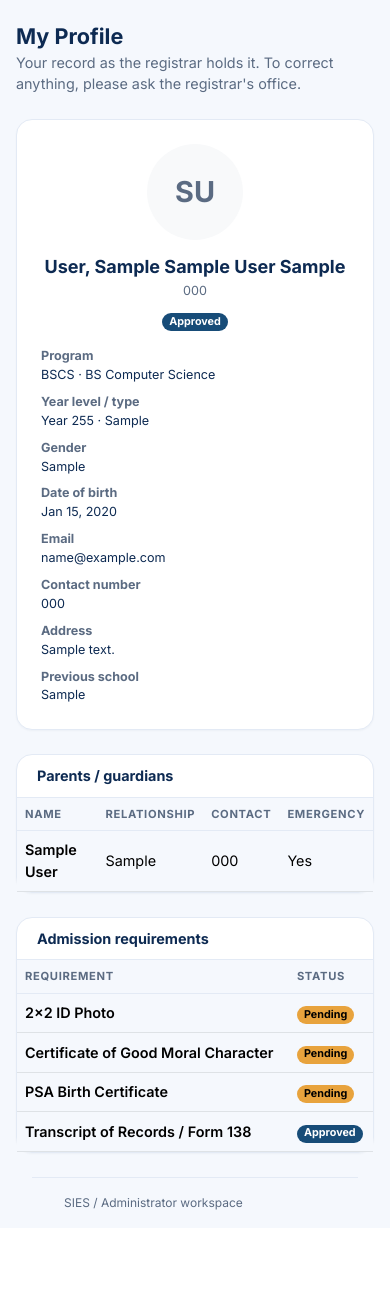
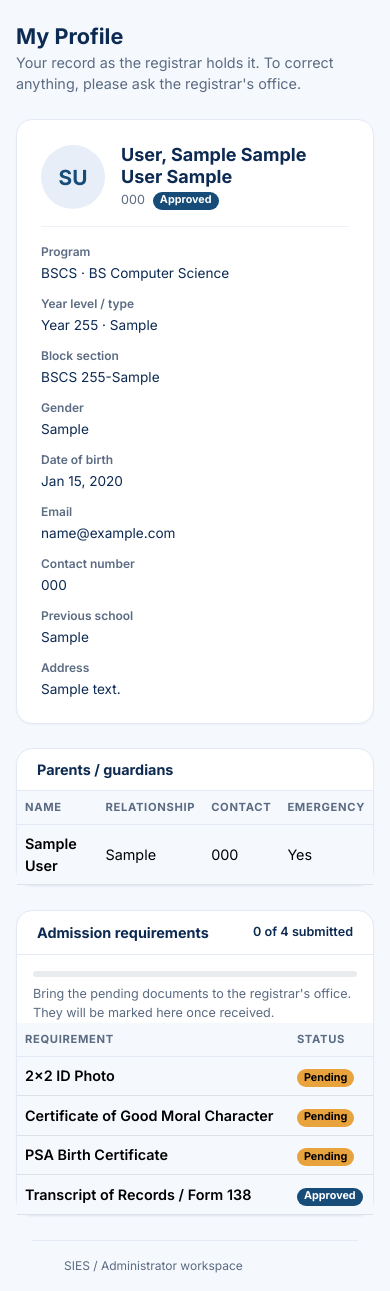
Before and after one commit to PongG3/student-information-enrollment-system-with-attendance-monitoring, a Laravel app: page /student/profile in a window 390 px wide. Shown: the part 75-1366 px from the top of the page. Before the commit the page ends 1285 px from the top, so only its background shows below. Run offline with Laravel 12, Linux system fonts and the light colour scheme; a user stored in the database is signed in; data comes from the database, SQL or seed files in the repository; tables that the repository leaves empty hold one stand-in row (values such as "Sample post"); style sheets or scripts are compiled from the project's sources.

Commit message:
Tighten the student My Profile page and show requirement progress
- Avatar beside the name; personal details in a two-column grid
  (long values span both columns, one column on small phones)
- Show the block section in the profile details
- Requirements card: "X of Y submitted · Z verified", a progress bar,
  and a hint to bring pending documents to the registrar's office
- Add a test for the requirement progress

```diff
--- a/resources/scss/app.scss
+++ b/resources/scss/app.scss
@@ -289,3 +289,15 @@ $full: 260px;
 .activity-list li:last-child { border-bottom: 0; }
 .activity-text { font-size: 0.82rem; color: $navy; line-height: 1.35; overflow-wrap: anywhere; }
 .activity-meta { font-size: 0.72rem; color: $secondary; margin-top: 0.1rem; }
+
+// Student portal: My Profile
+.profile-head { display: flex; align-items: center; gap: 1rem; padding-bottom: 1rem; margin-bottom: 1rem; border-bottom: 1px solid #eef2f8; }
+.profile-avatar {
+    flex: none; width: 64px; height: 64px; border-radius: 50%; display: grid; place-items: center;
+    background: #e8eef8; color: $navy-light; font-weight: 700; font-size: 1.3rem;
+}
+.profile-details { display: grid; grid-template-columns: 1fr 1fr; gap: 0.75rem 1.25rem; margin: 0; font-size: 0.85rem; }
+.profile-details .is-wide { grid-column: 1 / -1; }
+.profile-details dt { font-weight: 600; color: $secondary; font-size: 0.75rem; }
+.profile-details dd { margin: 0.1rem 0 0; color: $navy; overflow-wrap: anywhere; }
+@media (max-width: 420px) { .profile-details { grid-template-columns: 1fr; } }
--- a/resources/views/student/profile.blade.php
+++ b/resources/views/student/profile.blade.php
@@ -1,29 +1,45 @@
 <x-app-layout title="My Profile" subtitle="Your record as the registrar holds it. To correct anything, please ask the registrar's office.">
+    @php
+        // [label, value, takes the full width]
+        $details = [
+            ['Program', $student->program->code . ' · ' . $student->program->name, true],
+            ['Year level / type', 'Year ' . $student->year_level . ' · ' . ucfirst($student->student_type), false],
+            ['Block section', $student->block_section ?? 'Not assigned', false],
+            ['Gender', $student->gender, false],
+            ['Date of birth', $student->birth_date->format('M j, Y'), false],
+            ['Email', $student->email ?: '—', true],
+            ['Contact number', $student->contact_number ?: '—', false],
+            ['Previous school', $student->previous_school ?: '—', false],
+            ['Address', $student->address ?: '—', true],
+        ];
+    @endphp
     <div class="row g-4">
-        <div class="col-lg-4">
-            <div class="card-sies p-4">
-                <div class="text-center mb-3">
-                    <div class="rounded-circle bg-light text-secondary fw-bold" style="width: 96px; height: 96px; display: inline-grid; place-items: center; font-size: 1.8rem">
+        <div class="col-lg-5">
+            <div class="card-sies p-4 h-100">
+                <div class="profile-head">
+                    <div class="profile-avatar" aria-hidden="true">
                         {{ strtoupper(substr($student->first_name, 0, 1) . substr($student->last_name, 0, 1)) }}
                     </div>
-                    <h2 class="h5 fw-bold mt-3 mb-1">{{ $student->full_name }}</h2>
-                    <div class="text-secondary small mb-2">{{ $student->student_number }}</div>
-                    <x-status-badge :value="$student->status" />
+                    <div>
+                        <h2 class="h5 fw-bold mb-1">{{ $student->full_name }}</h2>
+                        <div class="d-flex align-items-center gap-2">
+                            <span class="text-secondary small">{{ $student->student_number }}</span>
+                            <x-status-badge :value="$student->status" />
+                        </div>
+                    </div>
                 </div>
-                <dl class="small mb-0">
-                    <dt class="text-secondary">Program</dt><dd>{{ $student->program->code }} · {{ $student->program->name }}</dd>
-                    <dt class="text-secondary">Year level / type</dt><dd>Year {{ $student->year_level }} · {{ ucfirst($student->student_type) }}</dd>
-                    <dt class="text-secondary">Gender</dt><dd>{{ $student->gender }}</dd>
-                    <dt class="text-secondary">Date of birth</dt><dd>{{ $student->birth_date->format('M j, Y') }}</dd>
-                    <dt class="text-secondary">Email</dt><dd>{{ $student->email ?: '—' }}</dd>
-                    <dt class="text-secondary">Contact number</dt><dd>{{ $student->contact_number ?: '—' }}</dd>
-                    <dt class="text-secondary">Address</dt><dd>{{ $student->address ?: '—' }}</dd>
-                    <dt class="text-secondary">Previous school</dt><dd class="mb-0">{{ $student->previous_school ?: '—' }}</dd>
+                <dl class="profile-details">
+                    @foreach ($details as [$label, $value, $wide])
+                        <div @class(['is-wide' => $wide])>
+                            <dt>{{ $label }}</dt>
+                            <dd>{{ $value }}</dd>
+                        </div>
+                    @endforeach
                 </dl>
             </div>
         </div>
 
-        <div class="col-lg-8">
+        <div class="col-lg-7">
             <div class="card-sies mb-4">
                 <div class="card-header-sies"><h2 class="h6 fw-bold mb-0">Parents / guardians</h2></div>
                 @if ($student->guardians->isEmpty())
@@ -48,10 +64,32 @@
             </div>
 
             <div class="card-sies">
-                <div class="card-header-sies"><h2 class="h6 fw-bold mb-0">Admission requirements</h2></div>
+                @php
+                    // Handed in = submitted or already verified by the registrar.
+                    $handedIn = $requirements->whereIn('status', ['submitted', 'verified'])->count();
+                    $verified = $requirements->where('status', 'verified')->count();
+                    $total = $requirements->count();
+                    $progress = $total > 0 ? (int) round($handedIn / $total * 100) : 0;
+                @endphp
+                <div class="card-header-sies">
+                    <h2 class="h6 fw-bold mb-0">Admission requirements</h2>
+                    @if ($total > 0)
+                        <span class="small fw-semibold">{{ $handedIn }} of {{ $total }} submitted{{ $verified ? ' · ' . $verified . ' verified' : '' }}</span>
+                    @endif
+                </div>
                 @if ($requirements->isEmpty())
                     <x-empty-state message="No requirements are set up." />
                 @else
+                    <div class="px-3 pt-3">
+                        <div class="progress" role="progressbar" aria-label="Requirements submitted" aria-valuenow="{{ $progress }}" aria-valuemin="0" aria-valuemax="100" style="height: 6px">
+                            <div class="progress-bar bg-success" style="width: {{ $progress }}%"></div>
+                        </div>
+                        @if ($handedIn < $total)
+                            <p class="small text-secondary mt-2 mb-0">Bring the pending documents to the registrar's office. They will be marked here once received.</p>
+                        @else
+                            <p class="small text-success mt-2 mb-0">All requirements are in. Thank you!</p>
+                        @endif
+                    </div>
                     <div class="table-responsive">
                         <table class="table table-sies mb-0">
                             <thead><tr><th>Requirement</th><th>Status</th></tr></thead>
```
Also changed, not shown: tests/Feature/StageITest.php (+14 -0 lines).
